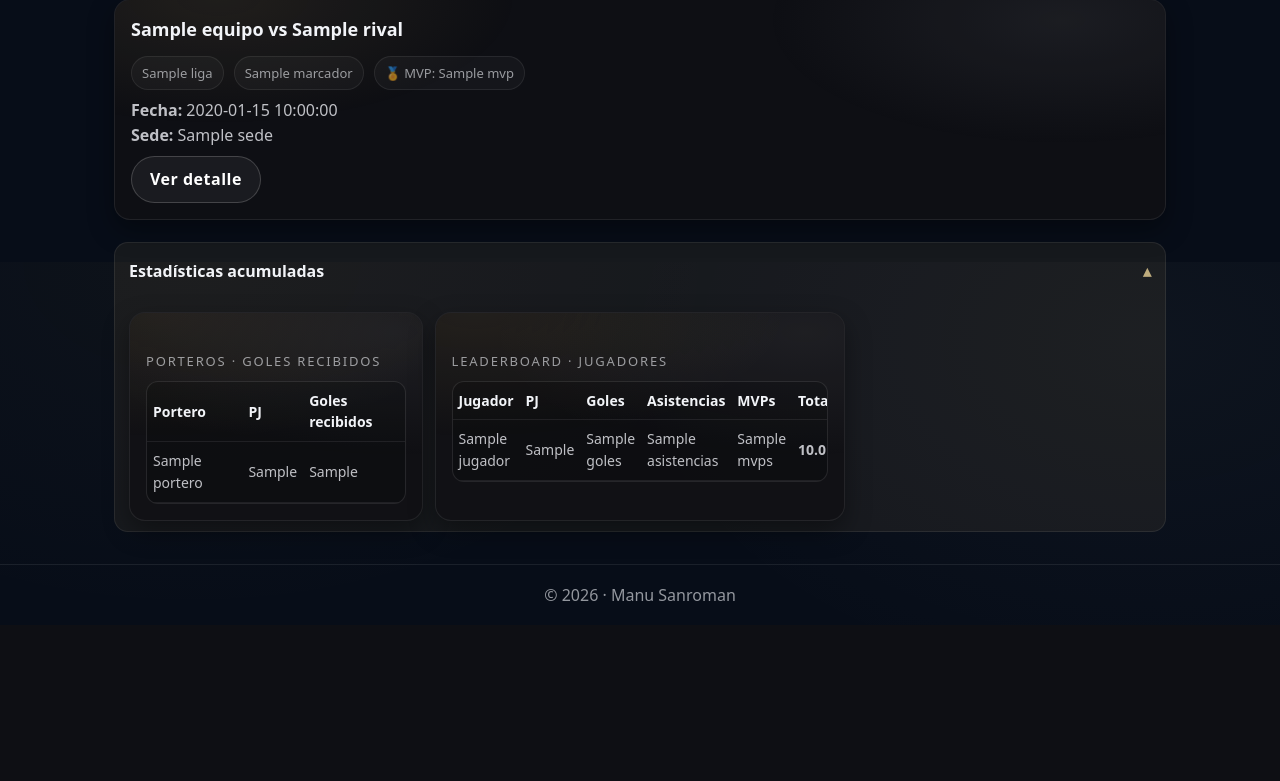
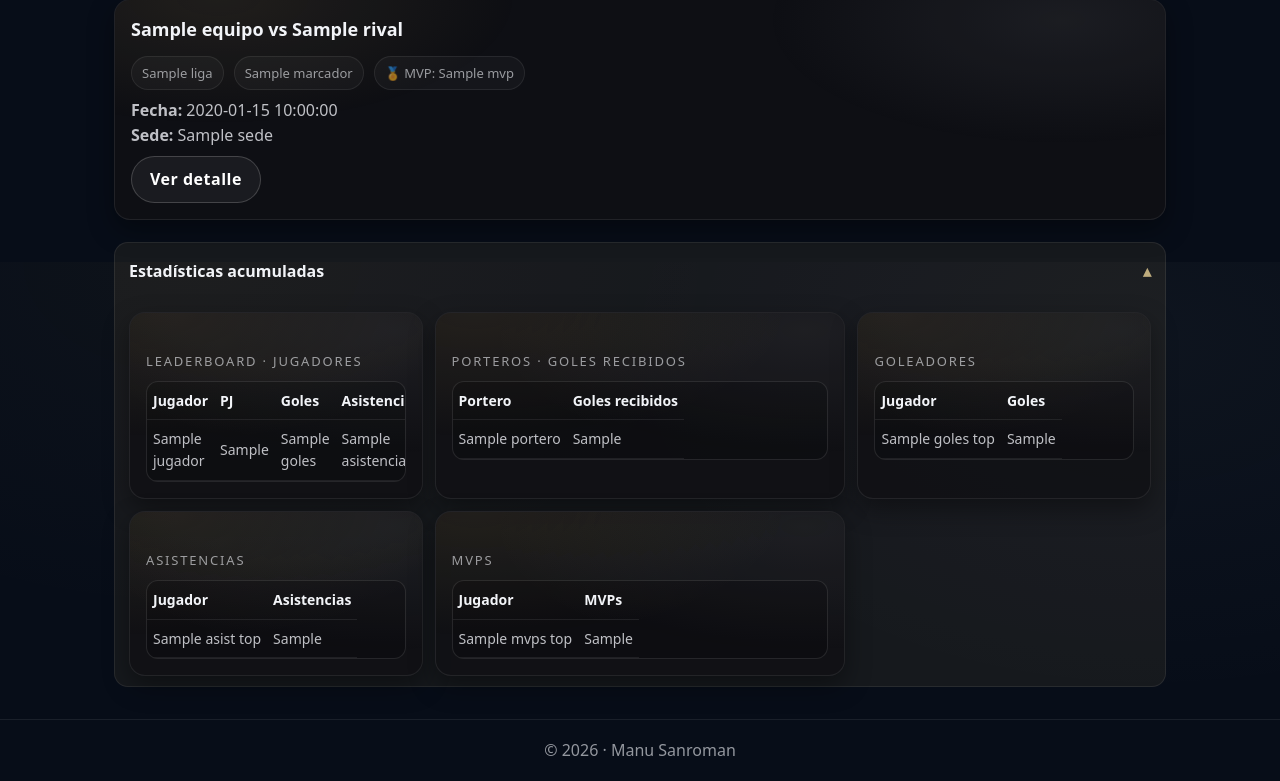
Before and after one commit to manumanusanroman-rgb/Manu, a FastAPI app: template templates/partidos.html in a window 1280 px wide, after a click on "Estadísticas acumuladas". Shown: the part 538-1319 px from the top of the page. Before the commit the page ends 1139 px from the top, so only its background shows below. Run offline with FastAPI, Linux system fonts and the light colour scheme; the template is opened without the code that fills it: most values are stand-ins (such as "Sample title", 1, 10 or a date in 2020).

Commit message:
Fix complete stats section structure

```diff
--- a/templates/partidos.html
+++ b/templates/partidos.html
@@ -99,6 +99,7 @@
       </div>
     </article>
   {% endfor %}
+
 </section>
 
 <p id="vacio" style="display:none; color:var(--muted); margin-top:12px;">
@@ -111,6 +112,36 @@
   <div class="acc-body">
     <section class="match-grid" style="margin-top:12px;">
 
+      <!-- LEADERBOARD -->
+      <article class="card">
+        <div class="section-title">Leaderboard · Jugadores</div>
+
+        <table id="tabla-jugadores" class="events">
+          <thead>
+            <tr>
+              <th data-type="text">Jugador</th>
+              <th data-type="num">PJ</th>
+              <th data-type="num">Goles</th>
+              <th data-type="num">Asistencias</th>
+              <th data-type="num">MVPs</th>
+              <th data-type="num">Total</th>
+            </tr>
+          </thead>
+          <tbody>
+            {% for r in leaderboard %}
+              <tr>
+                <td>{{ r.jugador }}</td>
+                <td>{{ r.pj }}</td>
+                <td>{{ r.goles }}</td>
+                <td>{{ r.asistencias }}</td>
+                <td>{{ r.mvps }}</td>
+                <td><strong>{{ "%.1f"|format(r.total) }}</strong></td>
+              </tr>
+            {% endfor %}
+          </tbody>
+        </table>
+      </article>
+
       <!-- PORTEROS -->
       <article class="card">
         <div class="section-title">Porteros · Goles recibidos</div>
@@ -120,17 +151,14 @@
             <thead>
               <tr>
                 <th>Portero</th>
-    <th>PJ</th>
                 <th>Goles recibidos</th>
               </tr>
             </thead>
-
             <tbody>
               {% for r in porteros_tabla %}
                 <tr>
-      <td>{{ r.portero if r.portero is defined else r["portero"] }}</td>
-      <td>{{ r.pj if r.pj is defined else (r["pj"] if "pj" in r else 0) }}</td>
-      <td>{{ r.goles_recibidos if r.goles_recibidos is defined else r["goles_recibidos"] }}</td>
+                  <td>{{ r.portero }}</td>
+                  <td>{{ r.goles_recibidos }}</td>
                 </tr>
               {% endfor %}
             </tbody>
@@ -140,57 +168,75 @@
         {% endif %}
       </article>
 
-      <!-- LEADERBOARD -->
+      <!-- GOLEADORES -->
       <article class="card">
-        <div class="section-title">Leaderboard · Jugadores</div>
+        <div class="section-title">Goleadores</div>
 
-        {% if leaderboard %}
+        {% if goles_top %}
           <table class="events">
             <thead>
               <tr>
                 <th>Jugador</th>
-
-		<th>
-  		   <a href="/partidos?sort=pj" style="text-decoration:none;">
-  		    PJ {% if sort == "pj" %}▼{% endif %}
- 		     </a>
-		</th>
-
-                <th>
-                  <a href="/partidos?sort=goles" style="text-decoration:none;">
-                    Goles {% if sort == "goles" %}▼{% endif %}
-                  </a>
-                </th>
-
-                <th>
-                  <a href="/partidos?sort=asistencias" style="text-decoration:none;">
-                    Asistencias {% if sort == "asistencias" %}▼{% endif %}
-                  </a>
-                </th>
-
-                <th>
-                  <a href="/partidos?sort=mvps" style="text-decoration:none;">
-                    MVPs {% if sort == "mvps" %}▼{% endif %}
-                  </a>
-                </th>
-
-                <th>
-                  <a href="/partidos?sort=total" style="text-decoration:none;">
-                    Total {% if sort == "total" %}▼{% endif %}
-                  </a>
-                </th>
+                <th>Goles</th>
               </tr>
             </thead>
+            <tbody>
+              {% for nombre, n in goles_top %}
+                <tr>
+                  <td>{{ nombre }}</td>
+                  <td>{{ n }}</td>
+                </tr>
+              {% endfor %}
+            </tbody>
+          </table>
+        {% else %}
+          <p style="color:var(--muted);">Sin datos.</p>
+        {% endif %}
+      </article>
 
+      <!-- ASISTENCIAS -->
+      <article class="card">
+        <div class="section-title">Asistencias</div>
+
+        {% if asist_top %}
+          <table class="events">
+            <thead>
+              <tr>
+                <th>Jugador</th>
+                <th>Asistencias</th>
+              </tr>
+            </thead>
             <tbody>
-              {% for r in leaderboard %}
+              {% for nombre, n in asist_top %}
                 <tr>
-                  <td>{{ r.jugador }}</td>
-		  <td>{{ r.pj }}</td>
-                  <td>{{ r.goles }}</td>
-                  <td>{{ r.asistencias }}</td>
-                  <td>{{ r.mvps }}</td>
-                  <td><strong>{{ "%.1f"|format(r.total) }}</strong></td>
+                  <td>{{ nombre }}</td>
+                  <td>{{ n }}</td>
+                </tr>
+              {% endfor %}
+            </tbody>
+          </table>
+        {% else %}
+          <p style="color:var(--muted);">Sin datos.</p>
+        {% endif %}
+      </article>
+
+      <!-- MVPS -->
+      <article class="card">
+        <div class="section-title">MVPs</div>
+
+        {% if mvps_top %}
+          <table class="events">
+            <thead>
+              <tr>
+                <th>Jugador</th>
+                <th>MVPs</th>
+              </tr>
+            </thead>
+            <tbody>
+              {% for nombre, n in mvps_top %}
+                <tr>
+                  <td>{{ nombre }}</td>
+                  <td>{{ n }}</td>
                 </tr>
               {% endfor %}
             </tbody>
@@ -237,11 +283,63 @@
     vacio.style.display = shown ? "none" : "";
   }
 
-  // ✅ texto = input, selects = change
   q.addEventListener("input", filtrar);
   [color, res, liga, sede].forEach(el => el.addEventListener("change", filtrar));
 
   filtrar();
 })();
 </script>
+
+<script>
+(function(){
+
+  function parseCell(td, type){
+    const txt = (td.textContent || "").trim();
+    if(type === "num"){
+      const n = parseFloat(txt);
+      return isNaN(n) ? 0 : n;
+    }
+    return txt.toLowerCase();
+  }
+
+  function makeSortable(tableId){
+    const table = document.getElementById(tableId);
+    if(!table) return;
+
+    const thead = table.querySelector("thead");
+    const tbody = table.querySelector("tbody");
+
+    const headers = Array.from(thead.querySelectorAll("th"));
+    let currentCol = null;
+    let dir = 1;
+
+    headers.forEach((th, idx) => {
+      th.style.cursor = "pointer";
+
+      th.addEventListener("click", () => {
+        const type = th.dataset.type || "text";
+
+        dir = (currentCol === idx) ? -dir : 1;
+        currentCol = idx;
+
+        const rows = Array.from(tbody.querySelectorAll("tr"));
+
+        rows.sort((a,b) => {
+          const aVal = parseCell(a.children[idx], type);
+          const bVal = parseCell(b.children[idx], type);
+
+          if(aVal < bVal) return -1 * dir;
+          if(aVal > bVal) return  1 * dir;
+          return 0;
+        });
+
+        rows.forEach(r => tbody.appendChild(r));
+      });
+    });
+  }
+
+  makeSortable("tabla-jugadores");
+
+})();
+</script>
 {% endblock %}
```
Lines whose indentation alone changed are shown as unchanged.
